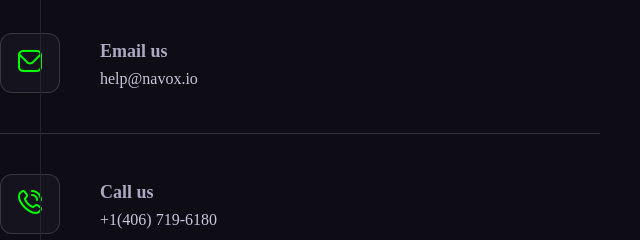
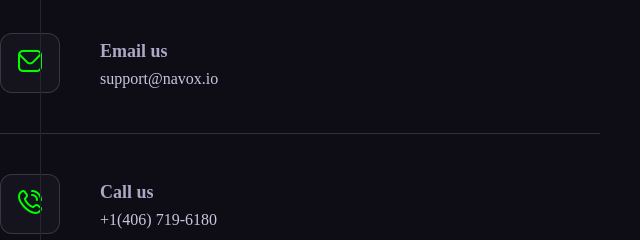
Before and after one commit to navoxio/navox-base, a plain HTML site: page contact.html in a window 1280 px wide. Shown: the part 336-576 px from the top of the page, 0-640 px from the left. Drawn offline with nearby package versions, Linux system fonts and the light colour scheme; a web font is replaced by a local one.

Commit message:
Add files via upload

```diff
--- a/contact.html
+++ b/contact.html
@@ -215,7 +215,7 @@
                                 <div>
 
                                     <h6 class="h6 text-n-3">Email us</h6>
-                                    <p class="body-2 text-n-2"><a href="mailto:help@navox.io" target="_blank">help@navox.io</a></p>
+                                    <p class="body-2 text-n-2"><a href="mailto:support@navox.io" target="_blank">support@navox.io</a></p>
 
                                 </div>
                             </li>
```
